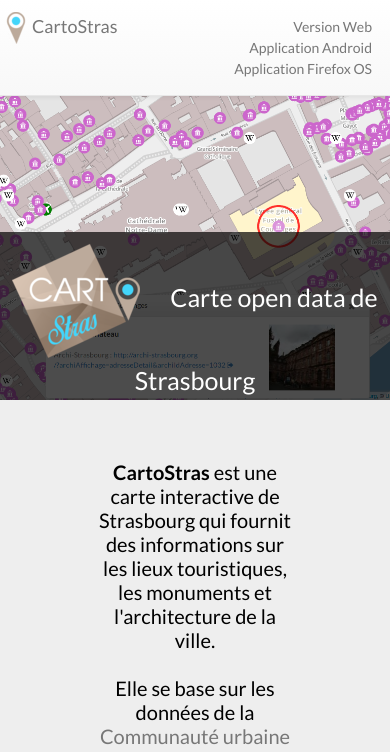
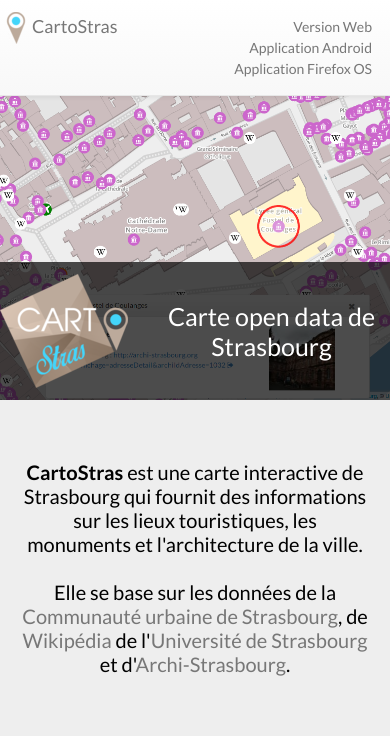
Before and after one commit to Rudloff/Rudloff.github.io, a plain HTML site: page index.html in a window 390 px wide. Shown: the top 752 px of the page. Drawn offline with Linux system fonts and the light colour scheme.

Commit message:
Responsive

```diff
--- a/index.html
+++ b/index.html
@@ -30,8 +30,8 @@
     </header>
     <div class="screenshot">
         <p class="slogan">
-            <img src="img/logo_128.png" alt="CartoStras">
-            Carte open data de Strasbourg
+            <span><img src="img/logo_128.png" alt="CartoStras"></span>
+            <span>Carte open data de Strasbourg</span>
         </p>
     </div>
     <div class="desc_wrapper">
--- a/style.css
+++ b/style.css
@@ -158,7 +158,7 @@
     color:black;
 }
 
-@media (max-width: 480px) {
+@media (max-width: 640px) {
     .downloads li {
         display:block;
     }
@@ -170,9 +170,21 @@
         float:right;
         text-align:right;
     }
-
+    header nav ul {
+        padding-left:0;
+    }
     header nav ul li a:hover {
         border:none;
         color:black;
     }
+    .desc {
+        width:90%;
+    }
+    .slogan {
+        display:table;
+    }
+    .slogan span {
+        display:table-cell;
+        vertical-align: middle;
+    }
 }
```
